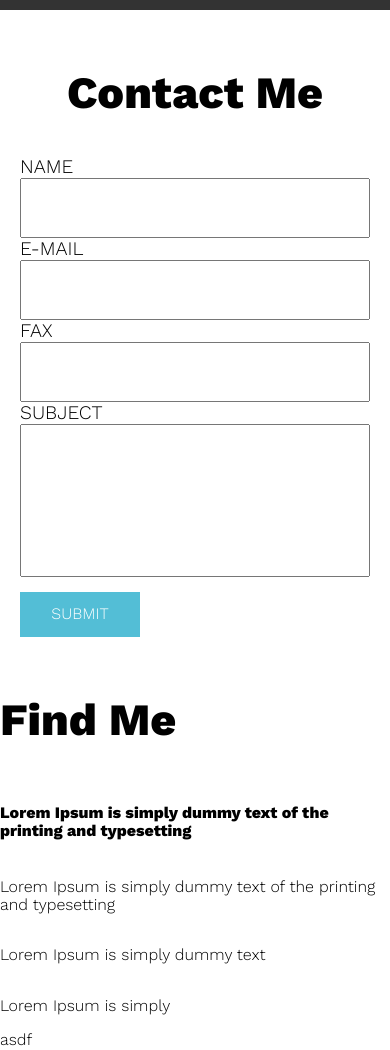
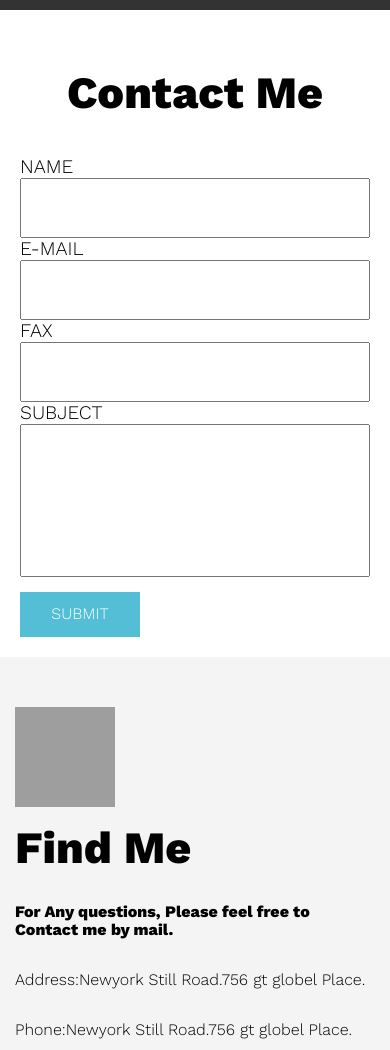
Before and after one commit to fjeansilva/personal-portfolio, a PHP site: page / in a window 390 px wide; the page is wider, and only the part inside the window is pictured. Shown: the part 4436-5486 px from the top of that part. Run offline with PHP 8.4, Linux system fonts and the light colour scheme; some libraries are stand-ins or nearby versions; grey boxes are pictures that could not be loaded.

Commit message:
done mobile first findme and footer

```diff
--- a/css/style.css
+++ b/css/style.css
@@ -413,10 +413,24 @@ h2 { font-size: 2.8em; }
  */
 
 .findme {
-  height: 600px;
+  height: 800px;
+  background: #f4f4f4;
+  padding: 50px 15px 0 15px;
   display: flex;
   flex-flow: column wrap;
   align-content: space-between;
+}
+
+.findme h2, .findme h4 {
+  margin: 15px 0;
+}
+
+.findme > i {
+  width: 100px;
+  height: 100px;
+  background: url('http://www.iconsdb.com/icons/preview/caribbean-blue/pin-9-xxl.png');
+  background-position: center center;
+  background-size: cover;
 }
 
 .findme > #map {
@@ -430,7 +444,14 @@ h2 { font-size: 2.8em; }
  */
 
 .footer {
+  background: #53bed6;
+  color: #fff;
   text-align: center;
+  padding: 20px;
+}
+
+.footer p {
+  margin: 0;
 }
 
 /*
--- a/index.html
+++ b/index.html
@@ -192,16 +192,17 @@
       </section>
 
       <section class="findme">
+        <i></i>
         <h2>Find Me</h2>
-        <h4>Lorem Ipsum is simply dummy text of the printing and typesetting</h4>
+        <h4>For Any questions, Please feel free to Contact me by mail.</h4>
         <p>
-          Lorem Ipsum is simply dummy text of the printing and typesetting
+          Address:Newyork Still Road.756 gt globel Place.
         </p>
         <p>
-          Lorem Ipsum is simply dummy text
+          Phone:Newyork Still Road.756 gt globel Place.
         </p>
         <p>
-          Lorem Ipsum is simply
+          E-mail :mail@example.com
         </p>
         <div id="map">
           asdf
```
